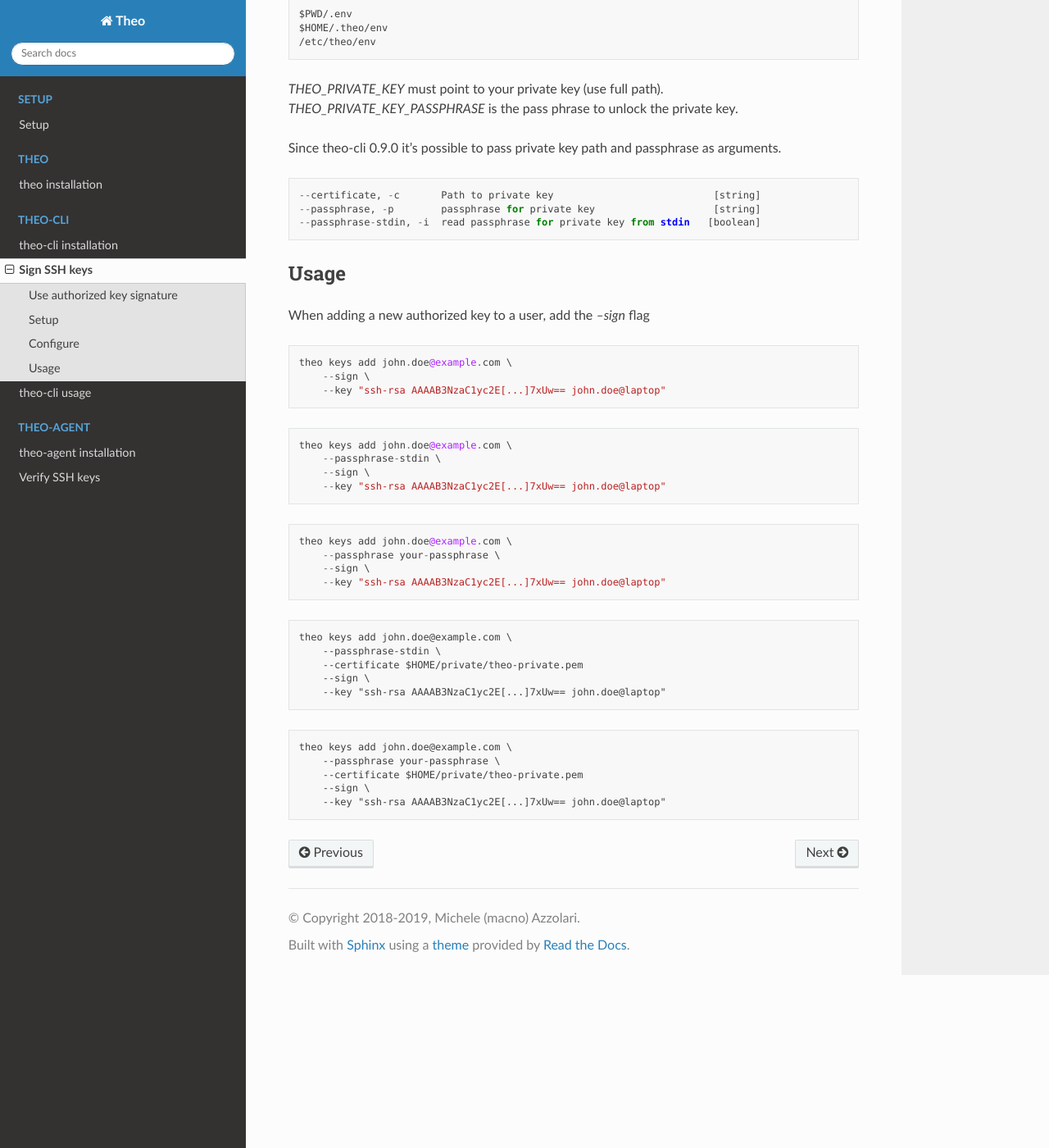
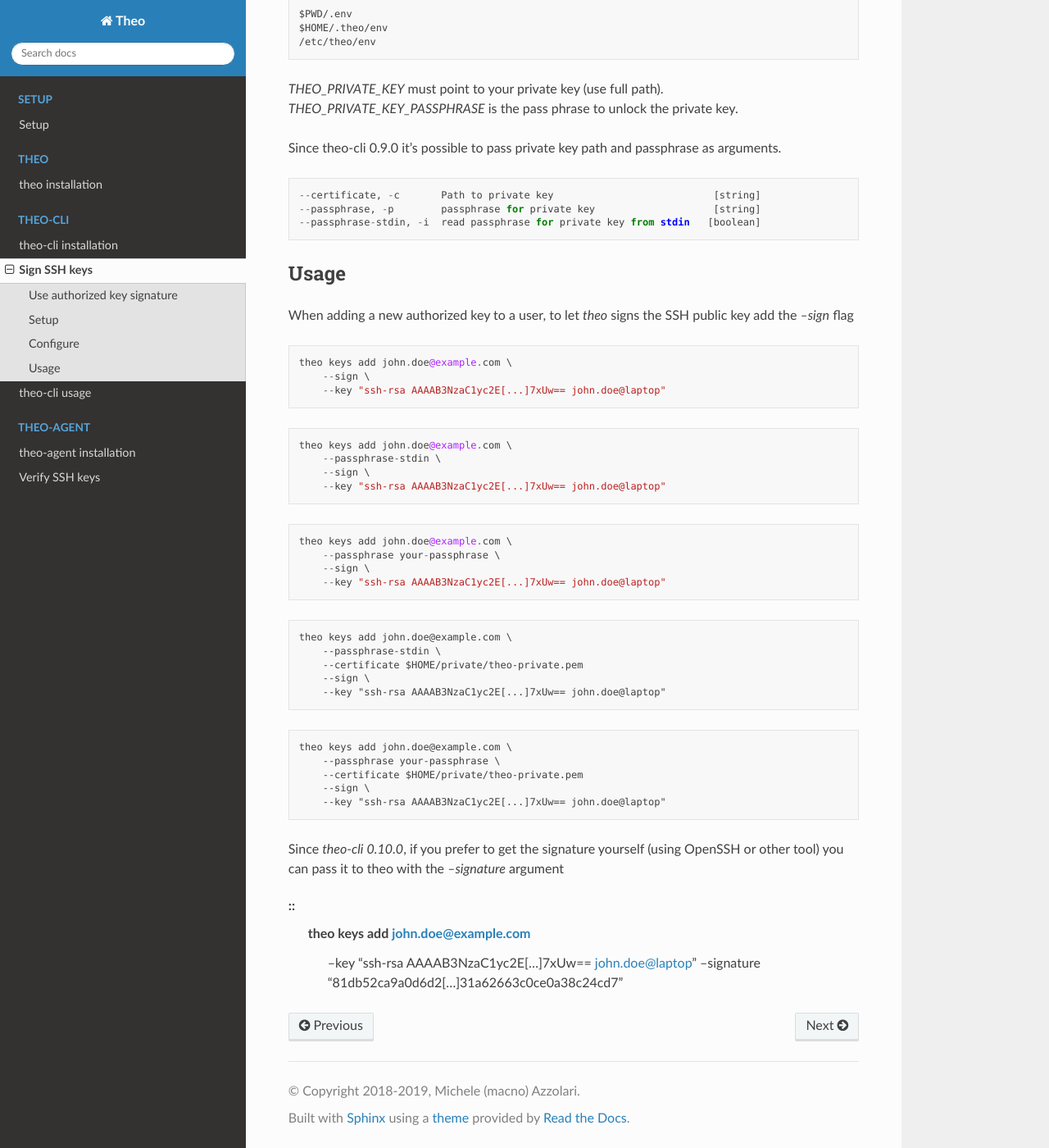
Before and after one commit to theoapp/theo-docs, a Sphinx documentation site: the page built from docs/theo-cli/signed_keys.rst, in a window 1280 px wide and 1400 px high, scrolled down 1018 px. Shown: the whole window at 82% size. Built offline with Sphinx 7.4.7 and the Read the Docs theme 2.0.0, drawn with Linux system fonts in a browser that asks for light colours; some of the changed text lies outside the part shown.

Commit message:
theo-cli - new --signature flag

```diff
--- a/docs/theo-cli/signed_keys.rst
+++ b/docs/theo-cli/signed_keys.rst
@@ -20,7 +20,7 @@
 
 It will prompt you to insert a pass phrase, memorize it!
 
-now we need to extract from the private key the public key
+now we need to extract the public key (we will use it with `theo-agent` to verify the signatures)
 
 ::
 
@@ -63,7 +63,7 @@
 Usage
 -----
 
-When adding a new authorized key to a user, add the `--sign` flag
+When adding a new authorized key to a user, to let `theo` signs the SSH public key add the `--sign` flag
 
 
 ::
@@ -103,3 +103,11 @@
         --certificate $HOME/private/theo-private.pem
         --sign \
         --key "ssh-rsa AAAAB3NzaC1yc2E[...]7xUw== john.doe@laptop"
+
+
+Since `theo-cli` `0.10.0`, if you prefer to get the signature yourself (using OpenSSH or other tool) you can pass it to theo with the `--signature` argument
+
+::
+    theo keys add john.doe@example.com \
+        --key "ssh-rsa AAAAB3NzaC1yc2E[...]7xUw== john.doe@laptop" \
+        --signature "81db52ca9a0d6d2[...]31a62663c0ce0a38c24cd7"
```
Also changed, not shown: other parts of docs/theo-cli/signed_keys.rst (+1 -1 lines).
